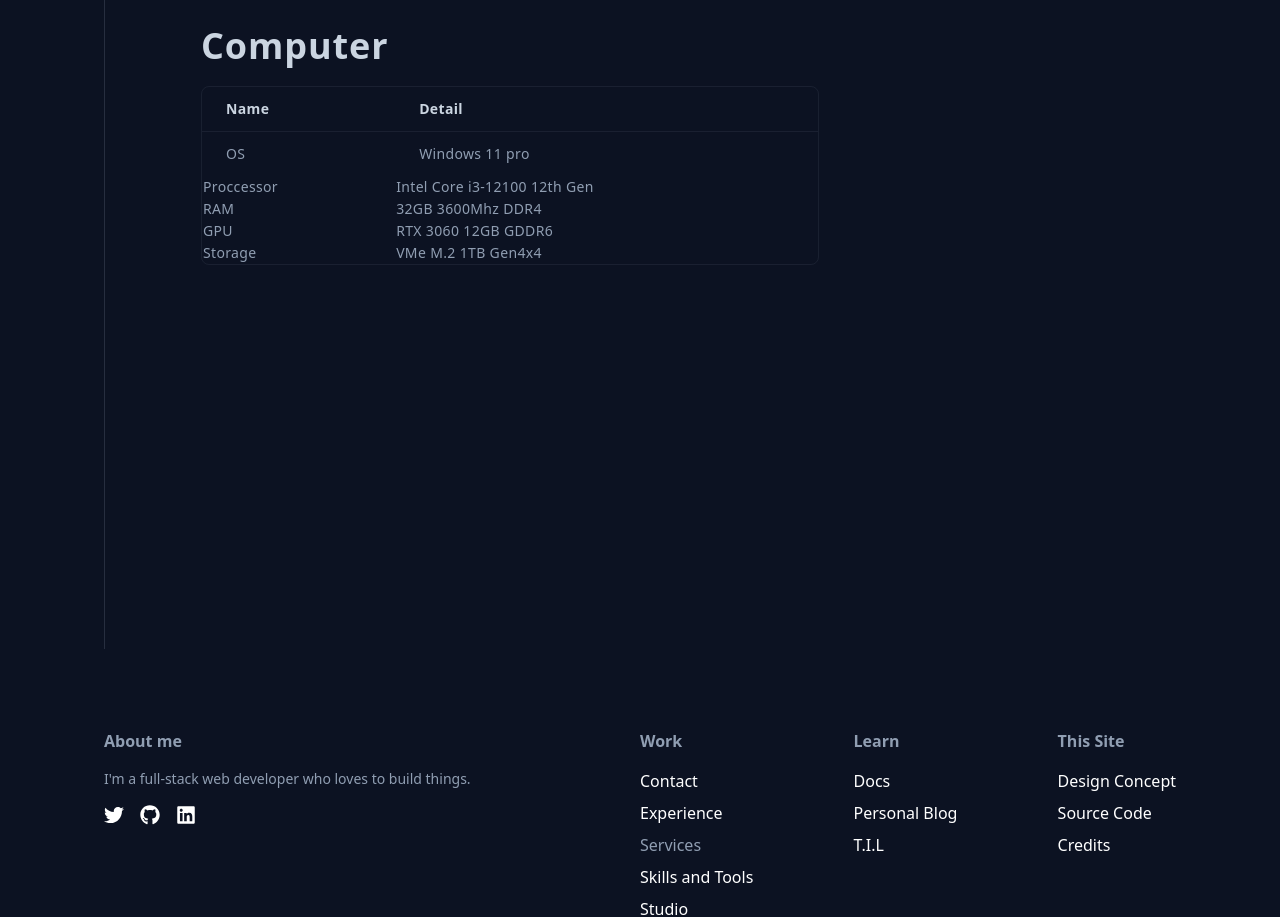
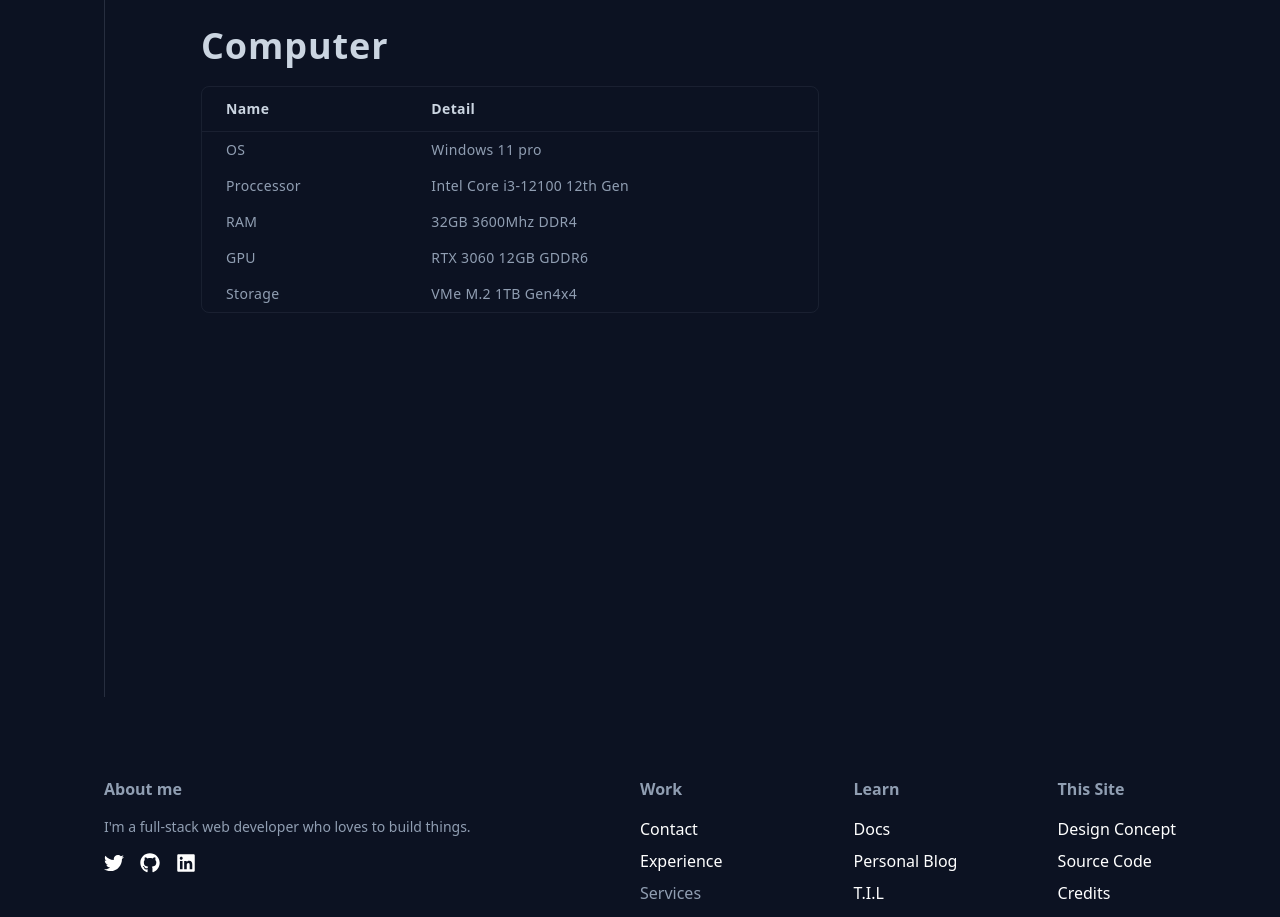
Before and after one commit to ImJars/Development-full-coding, a React (Vite) app: page /studio in a window 1280 px wide. Shown: the part 800-1717 px from the top of the page. Built offline with nearby package versions, Linux system fonts and the light colour scheme.

Commit message:
Update studio.jsx

```diff
--- a/src/studio.jsx
+++ b/src/studio.jsx
@@ -49,24 +49,24 @@ function Studio() {
                       </thead>
                       <tbody className="text-text-general text-sm tracking-wide font-normal">
                         <tr>
-                          <td className="px-6 py-3">OS</td>
-                          <td className="px-6 py-3">Windows 11 pro</td>
+                          <td className="px-6 py-2">OS</td>
+                          <td className="px-6 py-2">Windows 11 pro</td>
                         </tr>
                         <tr>
-                          <td>Proccessor</td>
-                          <td>Intel Core i3-12100 12th Gen</td>
+                          <td className="px-6 py-2">Proccessor</td>
+                          <td className="px-6 py-2">Intel Core i3-12100 12th Gen</td>
                         </tr>
                         <tr>
-                          <td>RAM</td>
-                          <td>32GB 3600Mhz DDR4</td>
+                          <td className="px-6 py-2">RAM</td>
+                          <td className="px-6 py-2">32GB 3600Mhz DDR4</td>
                         </tr>
                         <tr>
-                          <td>GPU</td>
-                          <td>RTX 3060 12GB GDDR6</td>
+                          <td className="px-6 py-2">GPU</td>
+                          <td className="px-6 py-2">RTX 3060 12GB GDDR6</td>
                         </tr>
                         <tr>
-                          <td>Storage</td>
-                          <td>VMe M.2 1TB Gen4x4</td>
+                          <td className="px-6 py-2">Storage</td>
+                          <td className="px-6 py-2">VMe M.2 1TB Gen4x4</td>
                         </tr>
                       </tbody>
                     </table>
```
